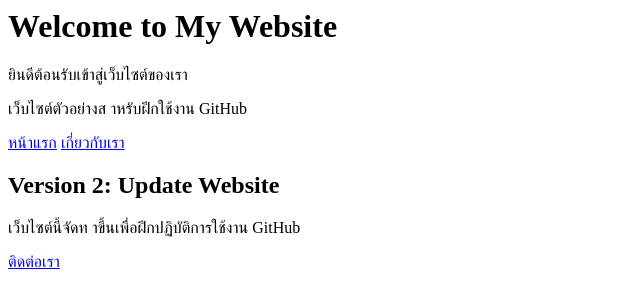
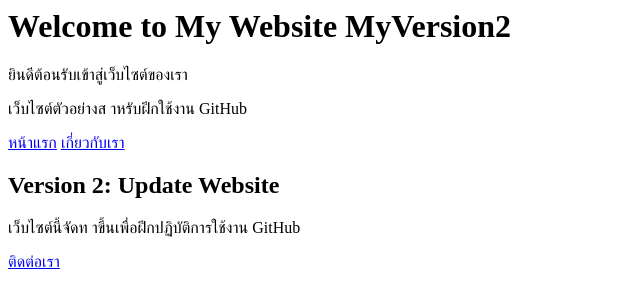
Before and after one commit to 68319010017-dot/69Dev03-github-put-, a plain HTML site: page index.html in a window 1280 px wide. Shown: the whole page, without its empty margins (0-640 px from the left). Drawn offline with Linux system fonts and the light colour scheme.

Commit message:
Create My Website V2

```diff
--- a/index.html
+++ b/index.html
@@ -1,4 +1,4 @@
-<h1>Welcome to My Website</h1>
+<h1>Welcome to My Website MyVersion2</h1>
 <p>ยินดีต้อนรับเข้าสู่เว็บไซต์ของเรา</p>
 <p>เว็บไซต์ตัวอย่างส าหรับฝึกใช้งาน GitHub</p>
 <a href="index.html">หน้าแรก</a>
```
